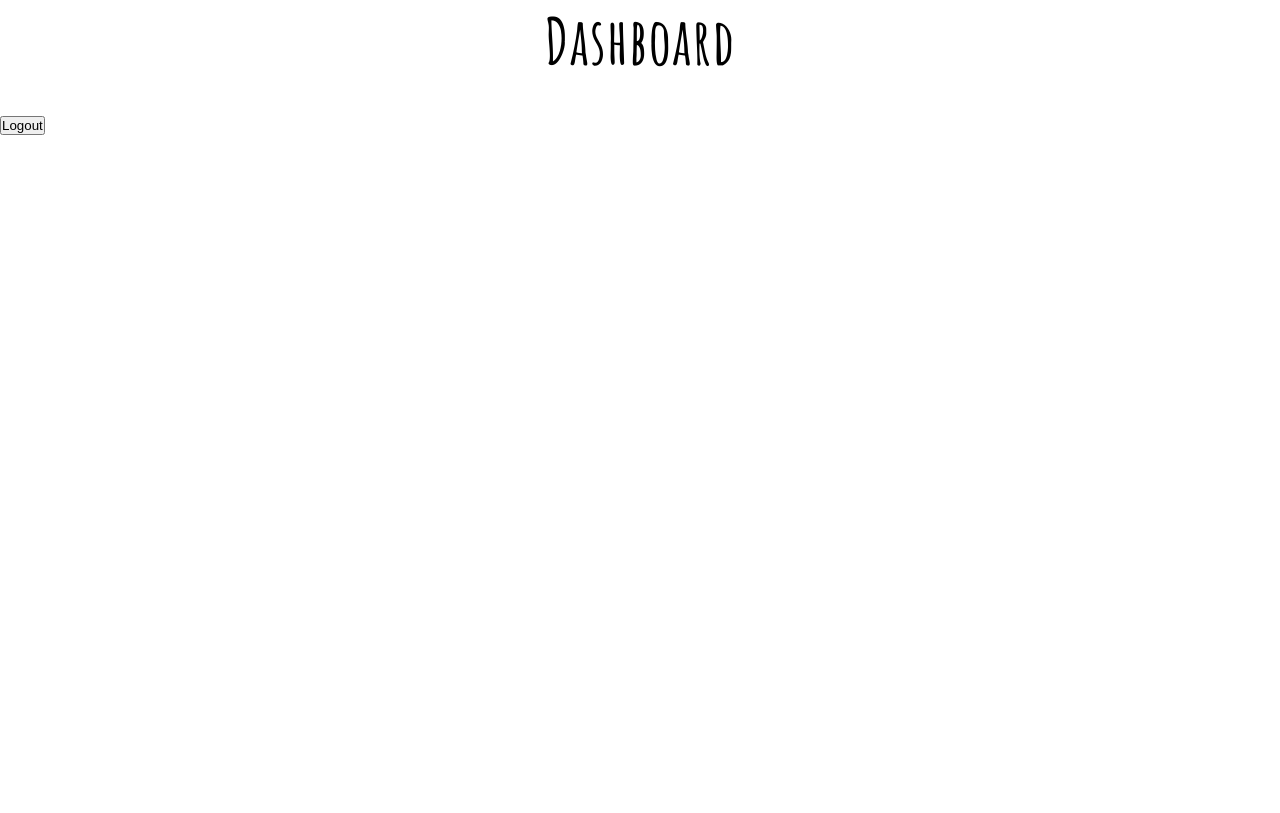
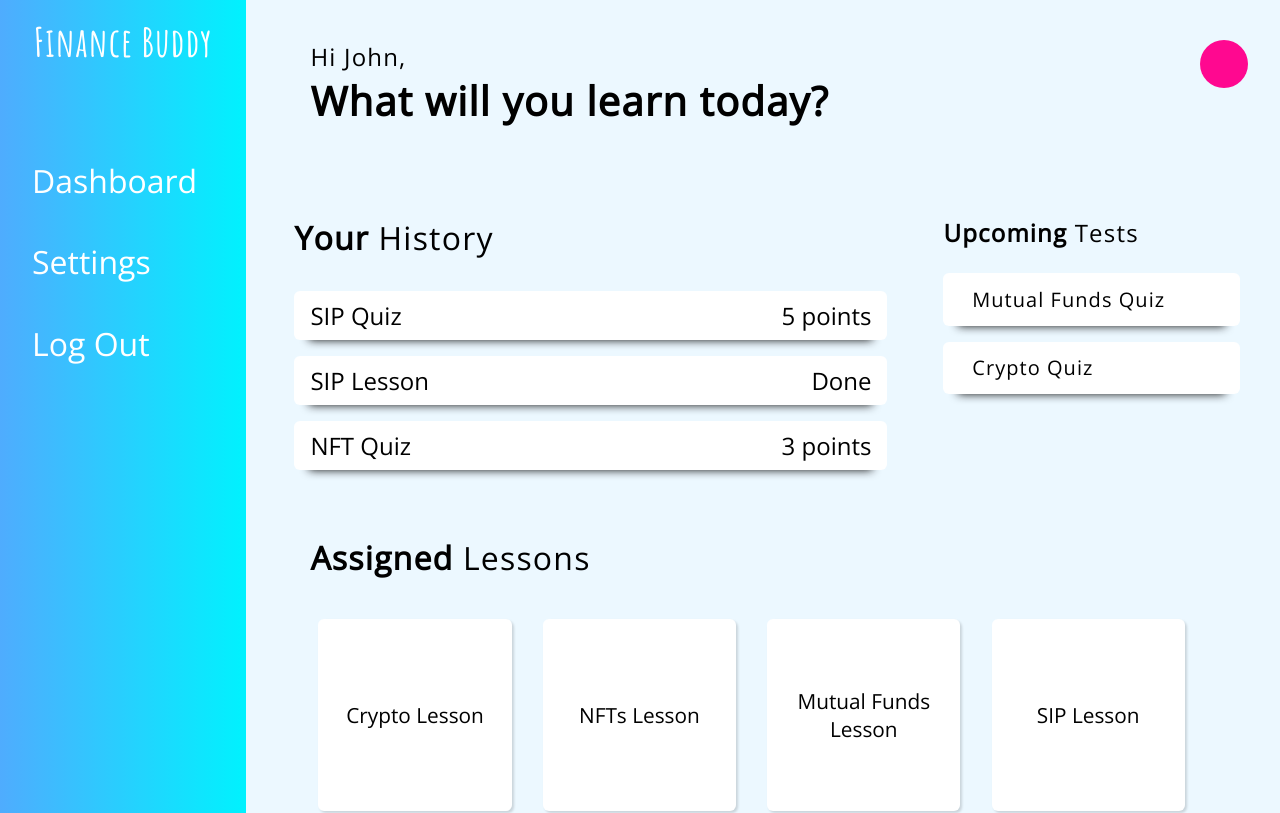
Before and after one commit to ishubham21/Finance-Buddy, a React (Create React App) app in the folder children/: page /dashboard in a window 1280 px wide. Shown: the top 813 px of the page. Built offline with nearby package versions, Linux system fonts and the light colour scheme; no server answers; sample sign-in values are in the browser's storage.

Commit message:
Child dashboard UI

```diff
--- a/children/src/pages/Dashboard/Dashboard.js
+++ b/children/src/pages/Dashboard/Dashboard.js
@@ -1,17 +1,17 @@
 import React, { useEffect, useState } from "react";
-import styles from "./Dashboard.css";
+import styles from "./Dashboard.module.css";
 import { useHistory } from "react-router-dom";
 
 const Dashboard = () => {
-
-    const [childData, setChildData] = useState(null)
-    const [error, setError] = useState(null)
+    const [childData, setChildData] = useState(null);
+    const [error, setError] = useState(null);
+    const [email, setEmail] = useState(null);
     const history = useHistory();
 
     const logout = () => {
-        history.push('/login')
-        localStorage.clear()
-    }
+        history.push("/login");
+        localStorage.clear();
+    };
 
     const requestOptions = {
         method: "GET",
@@ -28,31 +28,99 @@ const Dashboard = () => {
         )
             .then((response) => response.json()) // convert to json
             .then(({ error, data }) => {
-
-                const hasError = error != null
+                const hasError = error != null;
                 if (!hasError) {
-                    setChildData(data.child)
-                    localStorage.setItem("child", childData)
-                }
-                else {
-                    setError(error)
+                    setChildData(data.child);
+                    localStorage.setItem("child", childData);
+                } else {
+                    setError(error);
                 }
             })
             .catch((err) => {
                 console.log(err);
             }); // Catch errors
-    }, [requestOptions]);
+    }, []);
 
-    return (<>
+    return (
+        <>
+            {/* {error && <h2>Looks like something broke, please refresh! </h2>}*/}
 
-        {/* {error && <h2>Looks like something broke, please refresh! </h2>}*/}
-
-        {!error && <div style={styles.wrapper}>
-            <h1>Dashboard</h1>
-            <button onClick={logout}>Logout</button>
-        </div>}
-
-    </>);
+            {!error && (
+                <div className={styles.wrapper}>
+                    {/* <h1>Dashboard</h1>
+            <button onClick={logout}>Logout</button> */}
+                    <div className={styles.navbar}>
+                        <h1 className={styles.logo}>Finance Buddy</h1>
+                        <div className={styles.sidebar_content}>
+                            <ul className={styles.side_menu}>
+                                <li className={styles.list_item}>Dashboard</li>
+                                <li className={styles.list_item}>Settings</li>
+                                <li className={styles.list_item} onClick={logout}>
+                                    Log Out
+                                </li>
+                            </ul>
+                        </div>
+                    </div>
+                    <div className={styles.dashboard_body}>
+                        <div className={styles.first_section}>
+                            <div className={styles.name_div}>
+                                <p className={styles.small_heading}>Hi John,</p>
+                                <p className={styles.big_heading}>What will you learn today?</p>
+                            </div>
+                            <div className={styles.user_icon}></div>
+                        </div>
+                        <div className={styles.second_section}>
+                            <div className={styles.history_wrapper}>
+                                <p className={styles.section_heading}>
+                                    <span>Your</span> History
+                                </p>
+                                <div className={styles.history_content}>
+                                    <div className={styles.history}>
+                                        <p className={styles.content}>SIP Quiz</p>
+                                        <p className={styles.content}>5 points</p>
+                                    </div>
+                                    <div className={styles.history}>
+                                        <p className={styles.content}>SIP Lesson</p>
+                                        <p className={styles.content}>Done</p>
+                                    </div>
+                                    <div className={styles.history}>
+                                        <p className={styles.content}>NFT Quiz</p>
+                                        <p className={styles.content}>3 points</p>
+                                    </div>
+                                </div>
+                            </div>
+                            <div className={styles.upcoming_tests_wrapper}>
+                                <p className={styles.section_heading_sm}>
+                                    <span>Upcoming</span> Tests
+                                </p>
+                                <div className={styles.tests_content}>
+                                    <div className={styles.test}>
+                                        <p className={styles.content_sm}>Mutual Funds Quiz</p>
+                                    </div>
+                                    <div className={styles.test}>
+                                        <p className={styles.content_sm}>Crypto Quiz</p>
+                                    </div>
+                                </div>
+                            </div>
+                        </div>
+                        <div className={styles.third_section}>
+                            <p className={styles.section_heading}>
+                                <span>Assigned</span> Lessons
+                            </p>
+                            <div className={styles.lesson_wrapper}>
+                                <div className={styles.track}>
+                                    <div className={styles.lesson}>Crypto Lesson</div>
+                                    <div className={styles.lesson}>NFTs Lesson</div>
+                                    <div className={styles.lesson}>Mutual Funds Lesson</div>
+                                    <div className={styles.lesson}>SIP Lesson</div>
+                                </div>
+                            </div>
+                        </div>
+                    </div>
+                </div>
+            )}
+        </>
+    );
 };
 
 export default Dashboard;
--- /dev/null
+++ b/children/src/pages/Dashboard/Dashboard.module.css
@@ -0,0 +1,189 @@
+*{
+    margin: 0;
+    padding: 0;
+}
+
+body,html{
+    height: 130vh;
+}
+.wrapper{
+    display: flex;
+}
+.navbar{
+    display: flex;
+    flex-direction: column;
+    height: 130vh;
+    width: 15%;
+    /* justify-content: space-between; */
+    box-shadow: 0px 15px 10px -15px #111;
+    padding: 1em 2em 0;
+    background-image: linear-gradient(to right, #4facfe 0%, #00f2fe 100%);
+}
+.logo{
+    font-size: 2.5em;
+    text-align: center;
+    color: #fff;
+    margin-bottom: 1.5em;
+}
+
+.user_icon{
+    border-radius: 50%;
+    width: 3em;
+    height: 3em;
+    background-color: rgb(255, 8, 144);
+    cursor: pointer;
+}
+
+.list_item{
+    margin-bottom: 0.5em;
+    list-style: none;
+    margin-bottom: 1.2em;
+    font-size: 2em;
+    color: #fff;
+    font-style: arial;
+    cursor: pointer;
+}
+
+.list_item:hover{
+    font-weight: 600;
+}
+
+.first_section{
+    display: flex;
+    margin-top: 2em;
+    padding: 0.5em 2em 0.5em 4em;
+    justify-content: space-between;
+}
+
+.second_section{
+    display: flex;
+    justify-content: space-between;
+}
+
+.small_heading{
+    font-size: 1.5em;
+    letter-spacing: 1.2px;
+}
+
+.big_heading{
+    font-size: 2.5em;
+    font-weight: 600;
+    letter-spacing: 1.2px;
+}
+.progress{
+    width: 40%;
+    background-color: #fff;
+    padding: 1em;
+    font-size: 2.5em;
+    text-align: center;
+    margin-left: 1.5em;
+    margin-right: 1.5em;
+    margin-top: 1.2em;
+}
+
+.history_wrapper{
+    padding: 1em;
+    margin-left: 2em;
+    margin-top: 3em;
+    /* background-color: #fff; */
+    height: 15em;
+    padding-top: 2em;
+    width: 60%;
+}
+
+.history{
+    display: flex;
+    justify-content: space-between;
+    padding: 0.5em 1em;
+    background-color: #fff;
+    box-shadow: 0px 15px 10px -15px #111;
+    margin-bottom: 1em;
+    border-radius: 0.375rem;
+}
+
+.test{
+    padding: 0.8em 1.8em;
+    background-color: #fff;
+    box-shadow: 0px 15px 10px -15px #111;
+    margin-bottom: 1em;
+    border-radius: 0.375rem;
+    letter-spacing: 1.05px;
+    cursor: pointer;
+}
+
+.content{
+    font-size: 1.5em;
+}
+
+.content_sm{
+    font-size: 1.25em;
+}
+
+.upcoming_tests_wrapper{
+    padding: 1em;
+    margin-left: 1.5em;
+    margin-right: 1.5em;
+    margin-top: 3em;
+    /* background-color: #fff; */
+    height: 15em;
+    padding-top: 2em;
+    width: 30%;
+}
+
+
+.dashboard_body{
+    width: 85%;
+    background-color: #ecf8ff;
+}
+
+.third_section{
+    margin-top: 3.5em;
+    padding: 0.5em 2em 0.5em 4em;
+    height: 12em;
+}
+
+.section_heading{
+    font-size: 2em;
+    letter-spacing: 1.2px;
+    margin-bottom: 1em;
+}
+
+.section_heading_sm{
+    font-size: 1.5em;
+    letter-spacing: 1.2px;
+    margin-bottom: 1em;
+}
+
+span{
+    font-weight: 600;
+}
+
+.track{
+    height: 100%;
+    text-align: center;
+    padding: 0.5em;
+    /* background-color: #fff; */
+    margin-right: 1.5em;
+    display: flex;
+}
+
+.lesson_wrapper{
+    height: 100%;
+}
+
+.lesson{
+    font-size: 1.3em;
+    cursor: pointer;
+    background-color: #fff;
+    margin-right:1.5em;
+    width: 25%;
+    display: flex;
+    justify-content: center;
+    align-items: center;
+    border-radius: 0.375rem;
+    box-shadow: rgba(0, 0, 0, 0.15) 1.95px 1.95px 2.6px;
+}
+
+.sub_tracks:hover{
+    font-weight: 600;
+}
--- a/children/src/pages/Login/Login.module.css
+++ b/children/src/pages/Login/Login.module.css
@@ -9,7 +9,7 @@
 
 html,body{
     height: 100vh;
-    overflow: hidden;
+    /* overflow: hidden; */
 }
 
 body{
--- a/children/src/pages/Register/Register.module.css
+++ b/children/src/pages/Register/Register.module.css
@@ -9,7 +9,7 @@
 
 html,body{
     height: 100vh;
-    overflow: hidden;
+    /* overflow: hidden; */
 }
 
 body{
```
Also changed, not shown: children/src/pages/Dashboard/Dashboard.css (deleted).
